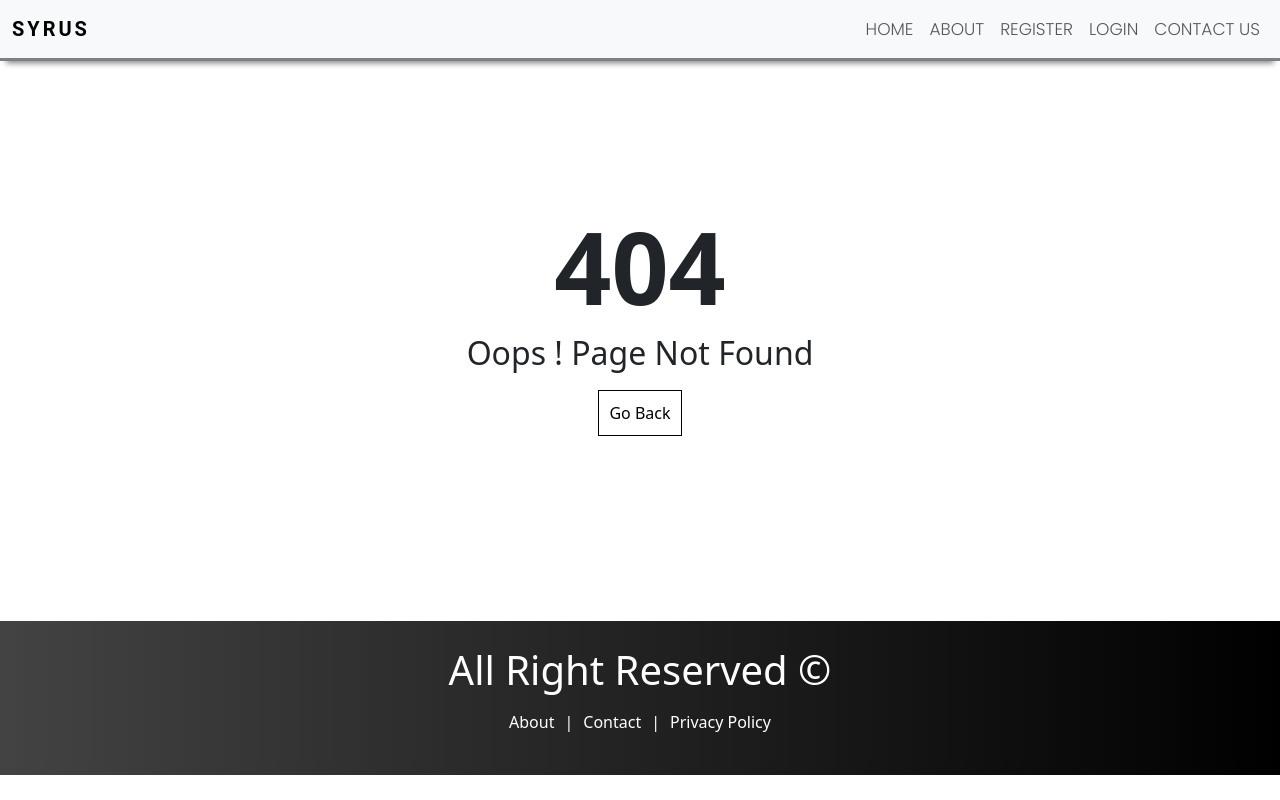
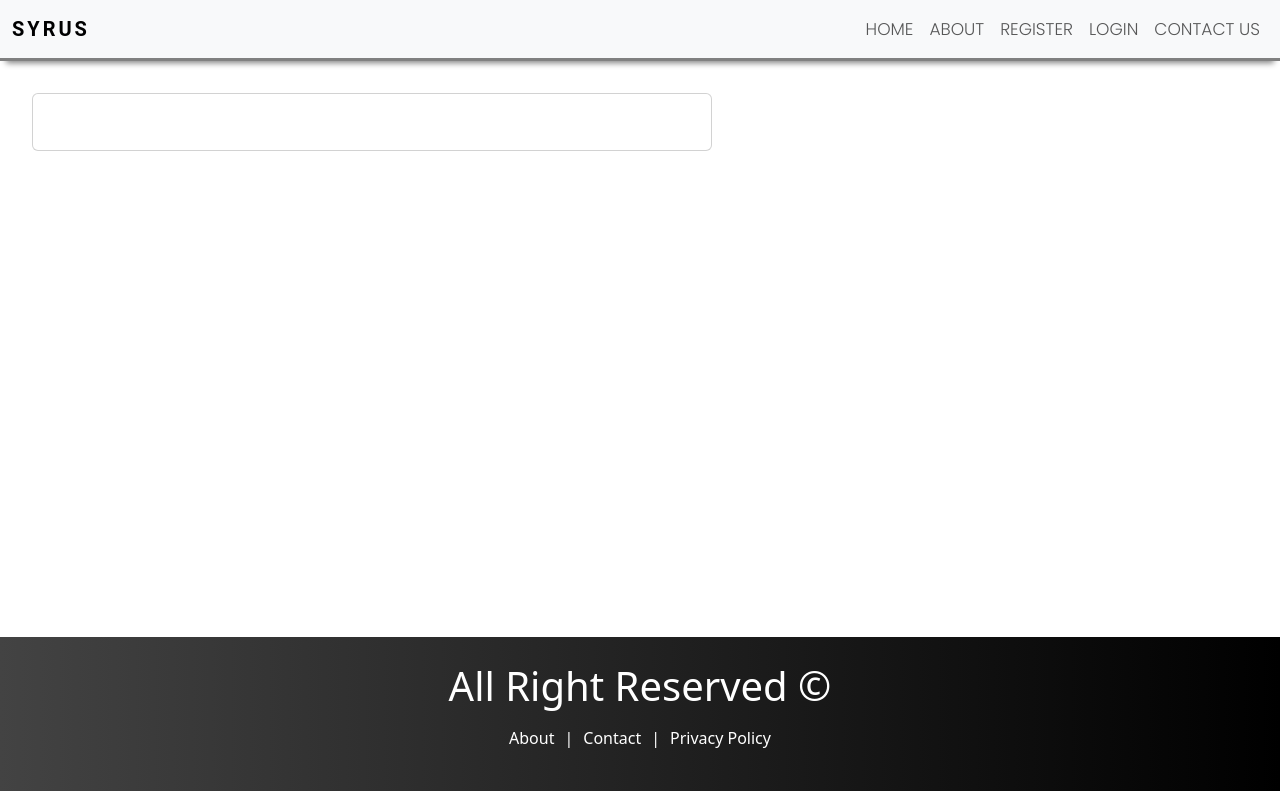
Before and after one commit to pavan20thakur/WellnessHub, a React (Create React App) app in the folder frontend/: page /dashboard in a window 1280 px wide. Before the commit this address had no page. Built offline with nearby package versions, Linux system fonts and the light colour scheme.

Commit message:
newcommit

```diff
--- a/frontend/src/App.js
+++ b/frontend/src/App.js
@@ -3,6 +3,7 @@ import PageNotFound from './pages/PageNotFound';
 import Register from './pages/auth/Register';
 import Login from './pages/auth/Login';
 import HomePage from './pages/HomePage';
+import Dashboard from './pages/user/Dashboard';
 
 function App() {
   return (
@@ -11,6 +12,7 @@ function App() {
       <Route path='/' element={<HomePage />} />
       <Route path='/register' element={<Register />} />
       <Route path='/login' element={<Login />} />
+      <Route path='/dashboard' element={<Dashboard />} />
       <Route path='*' element={<PageNotFound />} />
     </Routes>
     </>
--- a/frontend/src/components/Layouts/Header.js
+++ b/frontend/src/components/Layouts/Header.js
@@ -70,7 +70,7 @@ const Header = () => {
                     </NavLink>
                     <ul className="dropdown-menu">
                       <li>
-                        <NavLink to={`/dashboard/${auth?.user?.role === 1 ? "admin" : "user"}`} className="dropdown-item">
+                        <NavLink to="/dashboard" className="dropdown-item">
                           Dashboard
                         </NavLink>
                       </li>
--- /dev/null
+++ b/frontend/src/pages/user/Dashboard.js
@@ -0,0 +1,24 @@
+import React from "react";
+// import UserMenu from "../components/Layouts/UserMenu";
+import Layout from './../../components/Layouts/Layout';
+import { useAuth } from "../../context/auth";
+const Dashboard = () => {
+  const [auth] = useAuth();
+  return (
+    <Layout title={"Dashboard - Ecommerce App"}>
+      <div className="container-flui m-3 p-3">
+        <div className="row">
+          <div className="col-md-9">
+            <div className="card w-75 p-3">
+              <h3>{auth?.user?.name}</h3>
+              <h3>{auth?.user?.email}</h3>
+              <h3>{auth?.user?.address}</h3>
+            </div>
+          </div>
+        </div>
+      </div>
+    </Layout>
+  );
+};
+
+export default Dashboard;
```
